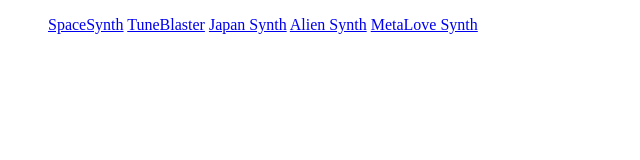
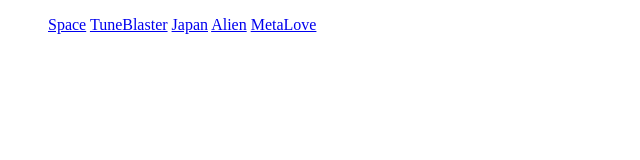
Before and after one commit to ZakharDay/adc, a plain HTML site: page src/web-synths.html in a window 1280 px wide. Shown: the whole page, without its empty margins (0-640 px from the left). Drawn offline with Linux system fonts and the light colour scheme.

Commit message:
Synth names changed

```diff
--- a/src/web-synths.html
+++ b/src/web-synths.html
@@ -15,15 +15,15 @@
 
     <menu class="mainMenu">
       <!-- prettier-ignore -->
-      <a href="https://spacesynth.adc.ac" target="_blank">SpaceSynth</a>
+      <a href="https://spacesynth.adc.ac" target="_blank">Space</a>
       <!-- prettier-ignore -->
       <a href="https://tuneblaster.adc.ac" target="_blank">TuneBlaster</a>
       <!-- prettier-ignore -->
-      <a href="https://winteresy.github.io/japan-synth/" target="_blank">Japan Synth</a>
+      <a href="https://winteresy.github.io/japan-synth/" target="_blank">Japan</a>
       <!-- prettier-ignore -->
-      <a href="https://valerya2020.github.io/alien_static_synth/" target="_blank">Alien Synth</a>
+      <a href="https://valerya2020.github.io/alien_static_synth/" target="_blank">Alien</a>
       <!-- prettier-ignore -->
-      <a href="https://aavilova.github.io/matalove/" target="_blank">MetaLove Synth</a>
+      <a href="https://aavilova.github.io/matalove/" target="_blank">MetaLove</a>
     </menu>
 
     <footerbar></footerbar>
```
